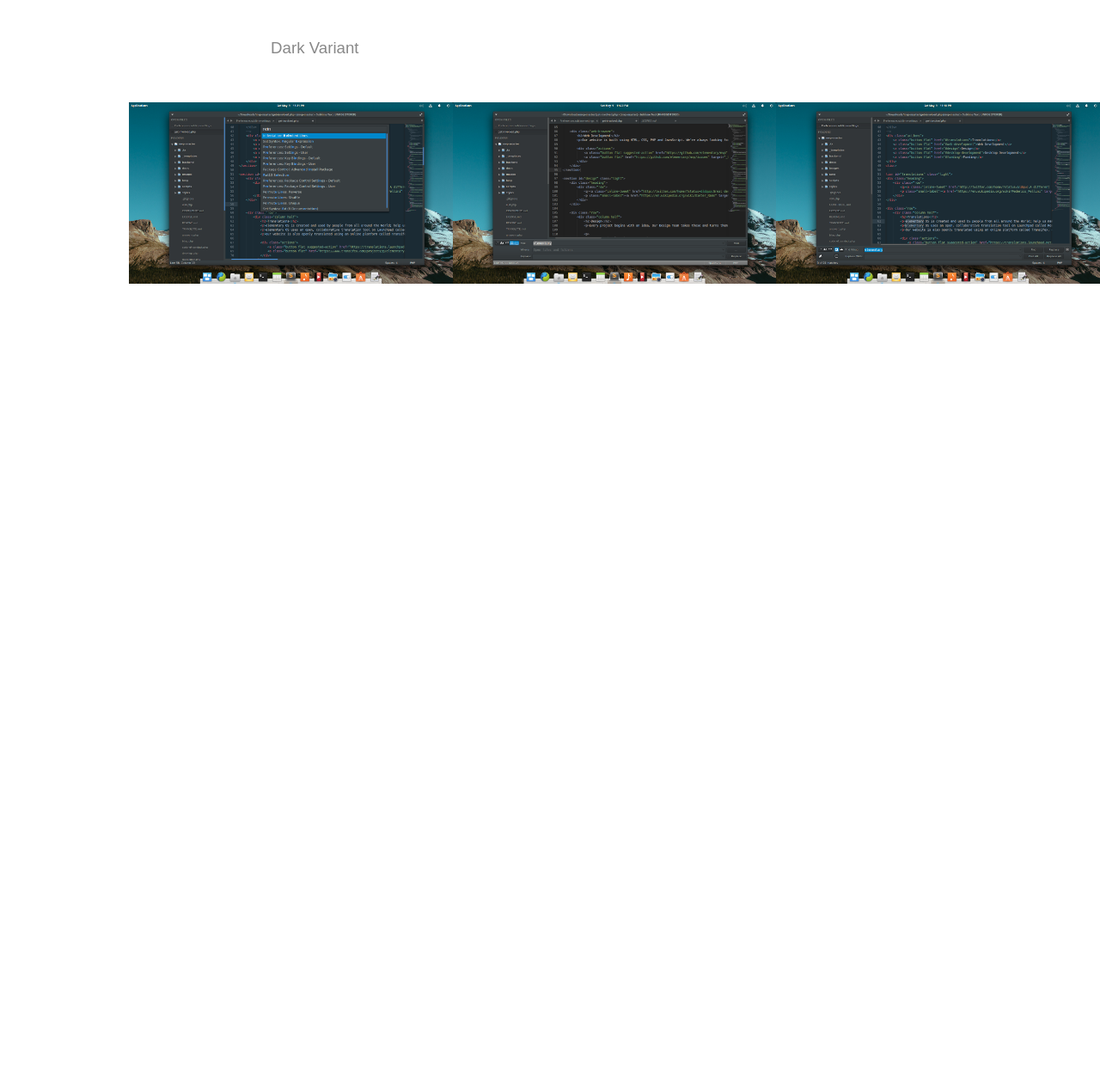
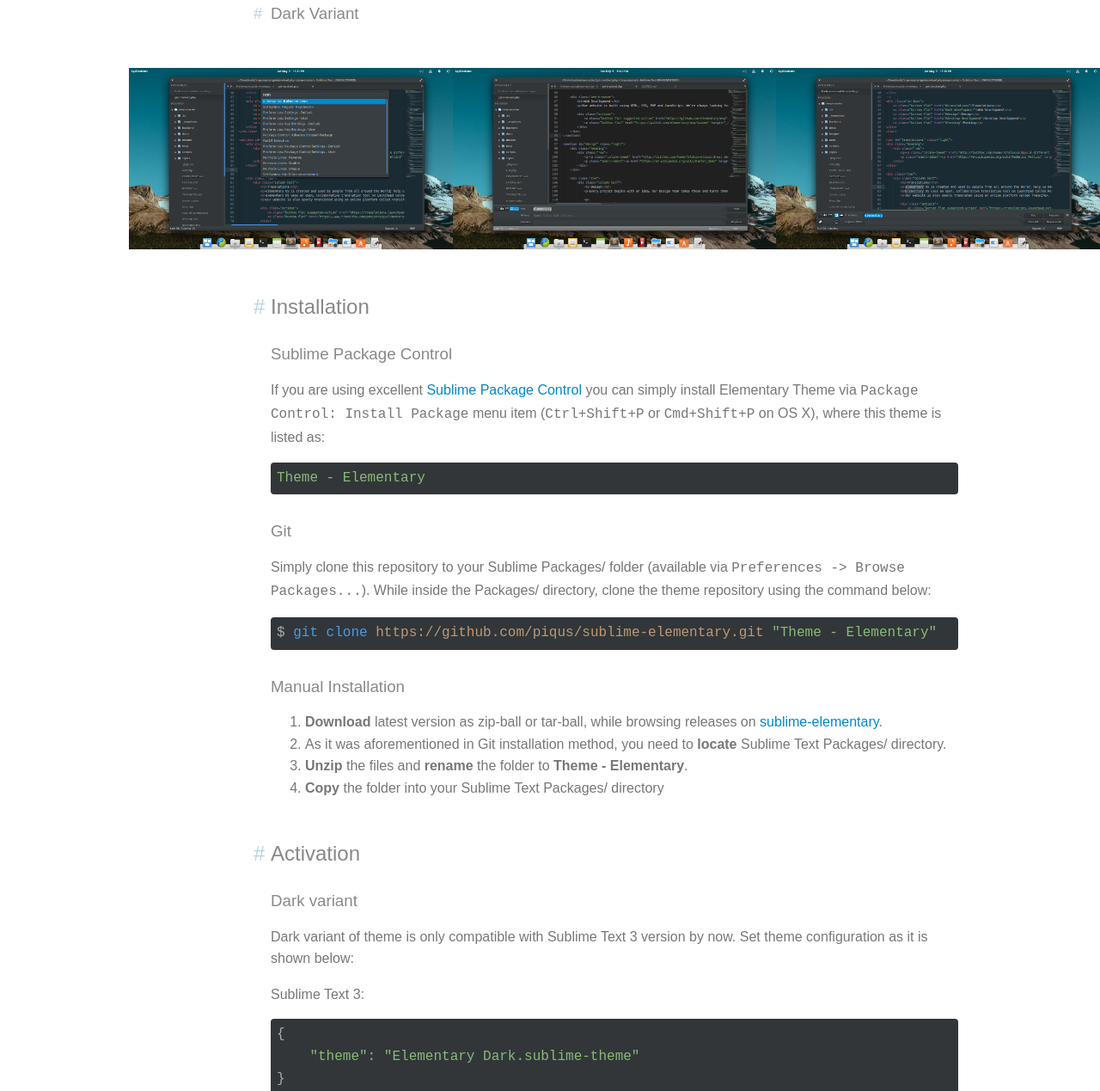
Before and after one commit to piotrkubisa/sublime-elementary, a website: page index.html in a window 1280 px wide. Shown: the part 1531-2800 px from the top of the page at 86% size. Before the commit the page ends 1865 px from the top, so only its background shows below. Drawn offline with Linux system fonts and the light colour scheme.

Commit message:
Populated gh-page with information about installation and activation

```diff
--- a/assets/css/app.css
+++ b/assets/css/app.css
@@ -22,6 +22,24 @@
         background: rgb(250, 173, 61);
     }
 
+
+.content-subhead {
+	position: relative;
+}
+	.content-subhead a {
+		color: #b8d3e0;
+	}
+	.content-subhead a:hover {
+		color: #00aaff
+	}
+	.content-subhead-anchor {
+		left: -20px;
+		position: absolute;
+	}
+
+.content-subsubhead {
+	margin: 30px 0 12px 0;
+}
 
 #menu {
 	background: #E2E2E2;
@@ -107,3 +125,36 @@
 	    box-shadow: 0 1px rgba(202, 202, 202, 0.2), inset 0 1px rgb(194, 194, 194);
 	    color: #333333;
 	}
+
+.code-snippet {
+	background: #323639;
+	color: #ACACAC;
+	padding: 6px 7px;
+	border-radius: 4px;
+}
+	.code-snippet .noselect,
+	.code-snippet .noselect:focus {
+	    -webkit-touch-callout: none;
+	    -webkit-user-select: none;
+	    -khtml-user-select: none;
+	    -moz-user-select: none;
+	    -ms-user-select: none;
+	    user-select: none;
+	    outline-style:none;
+	}
+	/* green */
+	.code-snippet .string {
+		color: #88BB77;
+	}
+	/* blue */
+	.code-snippet .const {
+		color: #4B99EA;
+	}
+	/* gray */
+	.code-snippet .comment {
+		color: #808080;
+	}
+	/* rusty-orange */
+	.code-snippet .keyword {
+		color: #BB9977;
+	}
--- a/index.html
+++ b/index.html
@@ -44,9 +44,11 @@
     				</a>
 
     				<ul class="pure-menu-list">
-    					<li class="pure-menu-item"><a href="#" class="pure-menu-link">Design</a></li>
-    					<li class="pure-menu-item"><a href="#" class="pure-menu-link">Installation</a></li>
-    					<li class="pure-menu-item"><a href="#" class="pure-menu-link">Configuration</a></li>
+    					<li class="pure-menu-item"><a href="#design" class="pure-menu-link">Design</a></li>
+    					<li class="pure-menu-item"><a href="#installation" class="pure-menu-link">Installation</a></li>
+    					<li class="pure-menu-item"><a href="#activation" class="pure-menu-link">Activation</a></li>
+    					<li class="pure-menu-item"><a href="#configuration" class="pure-menu-link">Configuration</a></li>
+    					<li class="pure-menu-item"><a href="#credits" class="pure-menu-link">Credits</a></li>
     				</ul>
     			</div>
     		</div>
@@ -57,27 +59,35 @@
     				<h2>ElementaryOS inspired UI theme for Sublime Text.</h2>
     			</div>
 
+    			<!-- Design -->
     			<div class="content">
     				<div class="pure-alert pure-alert-warning">
     					Project currently is in development stage. You can check progress <a href="https://github.com/piqus/sublime-elementary/issues/1">here</a>.
     				</div>
 
-    				<h2 class="content-subhead">Design</h2>
+    				<h2 class="content-subhead">
+    					<a id="design" class="content-subhead-anchor" href="#design" aria-hidden="true">#</a>
+    					Design
+					</h2>
     				<p>
 	    				Elementary theme tries to mimic <a href="https://github.com/elementary">elementary OS</a> user interface.
     				</p>
     			</div>
-
     			<div class="pure-g">
     				<div class="pure-u-1-1">
-    					<img class="pure-img-responsive" src="./screenshots/dark_autocomplete.png" alt="">
+	    				<a href="./screenshots/dark_autocomplete.png">
+	    					<img class="pure-img-responsive" src="./screenshots/dark_autocomplete.png" alt="">
+    					</a>
     				</div>
     			</div>
 
+    			<!-- Design / Light Variant -->
     			<div class="content">
-    				<h3 class="content-subhead">Light Variant</h3>
+    				<h3 class="content-subhead content-subsubhead">
+    					<a id="design-lightvariant" class="content-subhead-anchor" href="#design-lightvariant" aria-hidden="true">#</a>
+    					Light Variant
+					</h3>
     			</div>
-
     			<div class="pure-g">
     				<div class="pure-u-1-2">
     					<a href="./screenshots/light_variant.png">
@@ -91,10 +101,13 @@
     				</div>
     			</div>
 
+    			<!-- Design / Dark Variant -->
     			<div class="content">
-    				<h3 class="content-subhead">Dark Variant</h3>
+    				<h3 class="content-subhead content-subsubhead">
+    					<a id="design-darkvariant" class="content-subhead-anchor" href="#design-darkvariant" aria-hidden="true">#</a>
+    					Dark Variant
+					</h3>
     			</div>
-
     			<div class="pure-g">
     				<div class="pure-u-1-3">
     					<a href="./screenshots/dark_quickpanel.png">
@@ -113,6 +126,110 @@
     				</div>
     			</div>
 
+    			<!-- Installation -->
+				<div class="content">
+					<h2 class="content-subhead">
+						<a id="installation" class="content-subhead-anchor" href="#installation" aria-hidden="true">#</a>
+						Installation
+					</h2>
+
+					<!-- Installation / Sublime Package Control -->
+					<h3 class="content-subhead content-subsubhead">
+						Sublime Package Control
+					</h3>
+					<p>
+						If you are using excellent <a href="https://packagecontrol.io">Sublime Package Control</a> you can simply install Elementary Theme via <code>Package Control: Install Package</code> menu item (<code>Ctrl+Shift+P</code> or <code>Cmd+Shift+P</code> on OS X), where this theme is listed as:
+					</p>
+					<p>
+						<pre class="code-snippet"><span class="string">Theme - Elementary</span></pre>
+					</p>
+
+					<!-- Installation / Git -->
+					<h3 class="content-subhead content-subsubhead">
+						Git
+					</h3>
+					<p>
+						Simply clone this repository to your Sublime Packages/ folder (available via <code>Preferences -&gt; Browse Packages...</code>). While inside the Packages/ directory, clone the theme repository using the command below:
+					</p>
+					<p>
+						<pre class="code-snippet"><span class="noselect">$ </span><span class="const">git clone</span> <span class="keyword">https://github.com/piqus/sublime-elementary.git</span> <span class="string">"Theme - Elementary"</span></pre>
+					</p>
+
+					<!-- Installation / Manual Installation -->
+					<h3 class="content-subhead content-subsubhead">
+						Manual Installation
+					</h3>
+					<ol>
+						<li><strong>Download</strong> latest version as zip-ball or tar-ball, while browsing releases on <a href="https://github.com/piqus/sublime-elementary/releases">sublime-elementary</a>.</li>
+						<li>As it was aforementioned in Git installation method, you need to <strong>locate</strong> Sublime Text Packages/ directory.</li>
+						<li>
+							<strong>Unzip</strong> the files and <strong>rename</strong> the folder to <strong>Theme - Elementary</strong>.</li>
+						<li><strong>Copy</strong> the folder into your Sublime Text Packages/ directory</li>
+					</ol>
+				</div>
+
+				<!-- Activation -->
+				<div class="content">
+					<h2 class="content-subhead">
+						<a id="activation" class="content-subhead-anchor" href="#activation" aria-hidden="true">#</a>
+						Activation
+					</h2>
+
+					<!-- Activation / Dark Variant -->
+					<h3 class="content-subhead content-subsubhead">
+						Dark variant
+					</h3>
+					<p>
+						Dark variant of theme is only compatible with Sublime Text 3 version by now. Set theme configuration as it is shown below:
+					</p>
+					<p>
+						Sublime Text 3:
+<pre class="code-snippet">{
+    <span class="string">"theme": "Elementary Dark.sublime-theme"</span>
+}</pre>
+					</p>
+					<h3 class="content-subhead content-subsubhead">
+						Light variant
+					</h3>
+					<p>
+						Light theme is also compatible with Sublime Text 2, depending on version use proper theme:
+					</p>
+					<p>
+						Sublime Text 3:
+<pre class="code-snippet">{
+    <span class="string">"theme": "Elementary Light 3.sublime-theme"</span>
+}</pre>
+					</p>
+					<p>
+						Sublime Text 2:
+<pre class="code-snippet">{
+    <span class="string">"theme": "Elementary Light.sublime-theme"</span>
+}</pre>
+					</p>
+				</div>
+
+				<!-- Configuration -->
+				<div class="content">
+					<h2 class="content-subhead">
+						<a id="configuration" class="content-subhead-anchor" href="#configuration" aria-hidden="true">#</a>
+						Configuration
+					</h2>
+				</div>
+
+				<!-- Credits -->
+				<div class="content">
+					<h2 class="content-subhead">
+						<a id="credits" class="content-subhead-anchor" href="#credits" aria-hidden="true">#</a>
+						Credits
+					</h2>
+					<p>
+						This project consist Elementary Light Variant made by <a href="https://github.com/samuelrafo/">@samuelrafo</a>, which I forked from his <a href="https://github.com/samuelrafo/elementary">Elementary Theme</a> repository.
+					</p>
+					<p>
+						I also added fabulous <a href="https://github.com/voronianski/oceanic-next-theme">Oceanic Next</a> color scheme, which can be also installed in Sublime Package Control.
+					</p>
+				</div>
+
     		</div>
     	</div>
 
```
